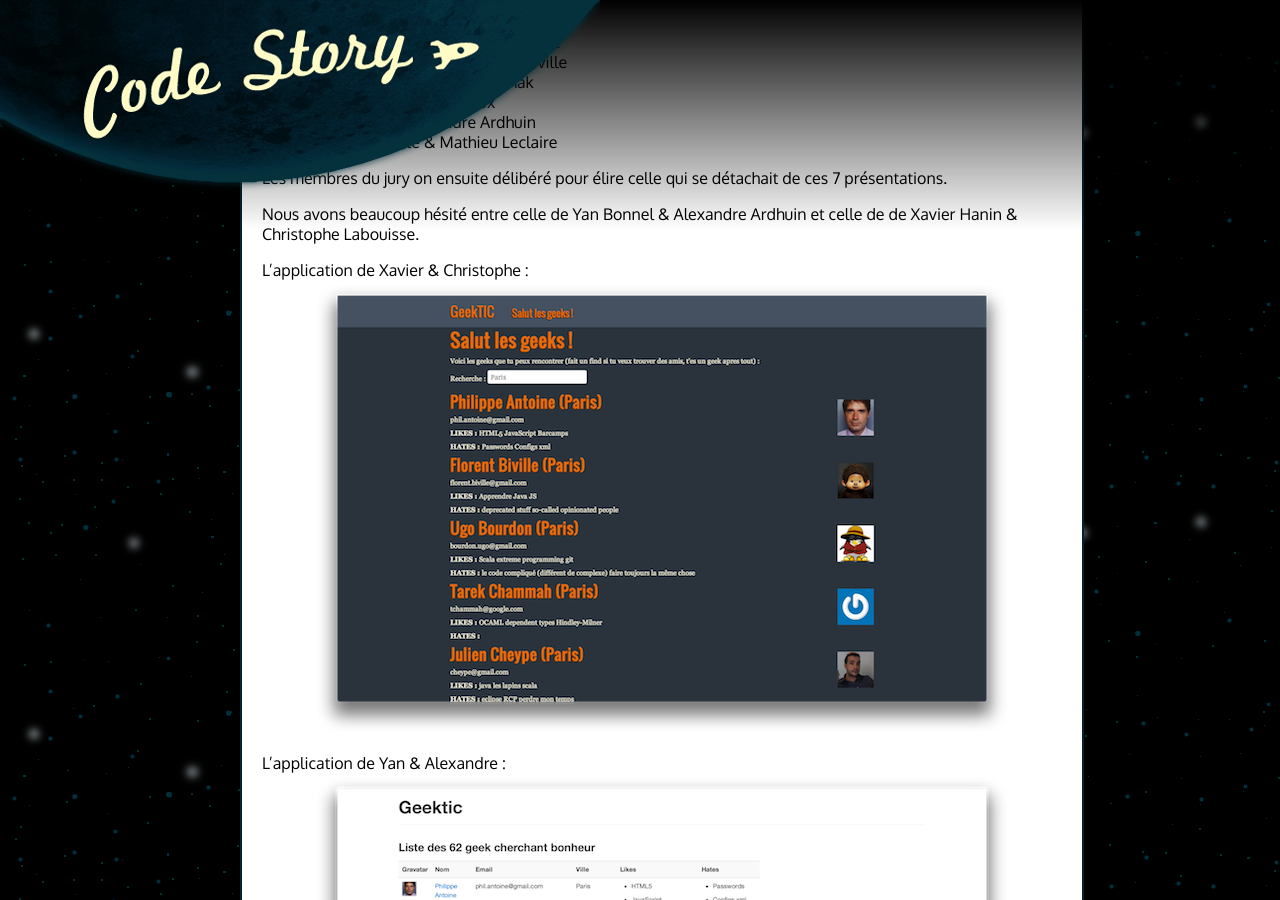
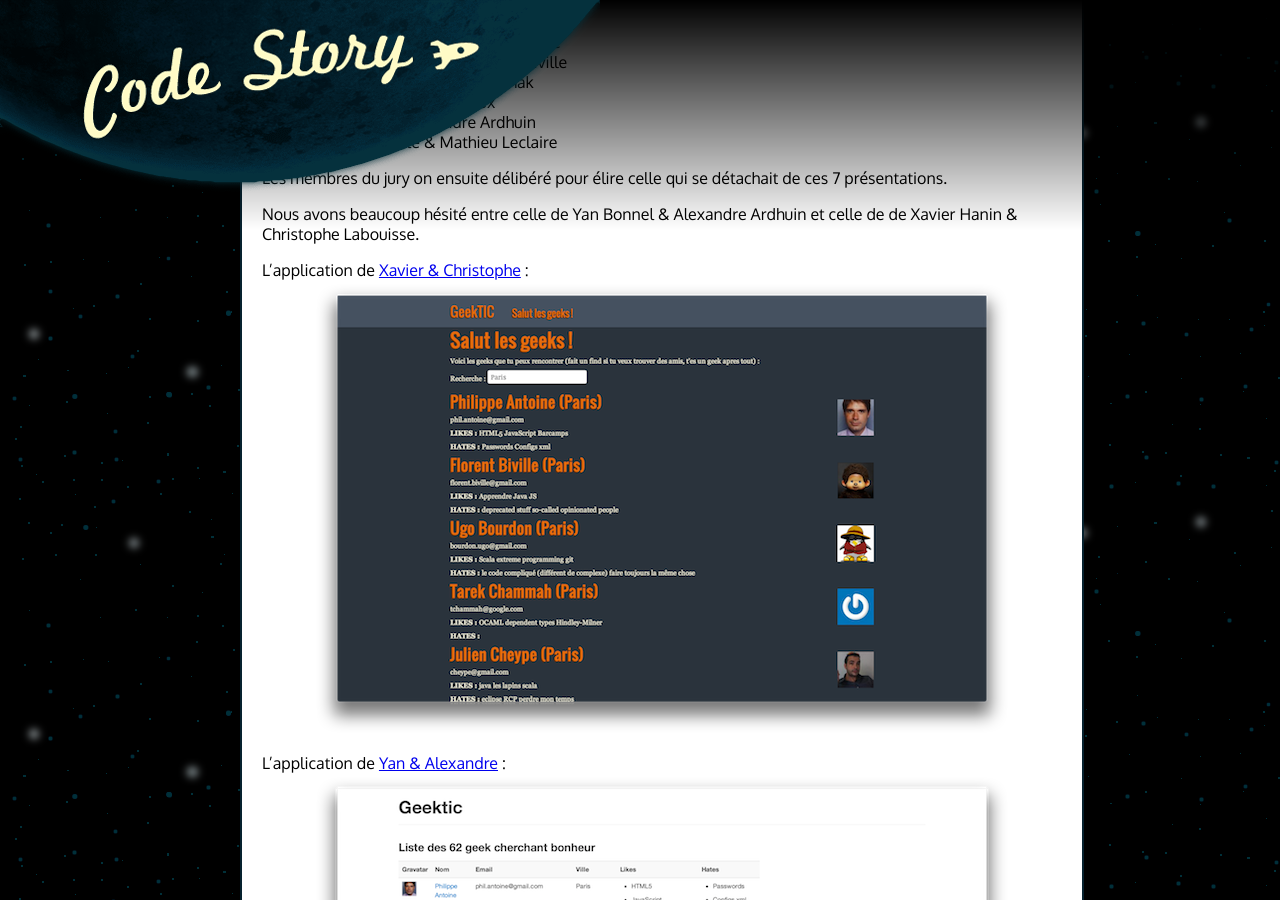
Before and after one commit to CodeStory/code-story-blog, a Jekyll site: the page built from _posts/2013-02-22-un-nouveau-binome.markdown, in a window 1280 px wide and 900 px high, scrolled down 844 px. Built offline with Jekyll 4.4.1, drawn with Linux system fonts in a browser that asks for light colours; comment, search, counter and statistics services are not loaded; part of the change alters nothing that is shown.

```diff
--- a/_posts/2013-02-22-un-nouveau-binome.markdown
+++ b/_posts/2013-02-22-un-nouveau-binome.markdown
@@ -39,10 +39,10 @@ Les membres du jury on ensuite délibéré pour élire celle qui se détachait d
 Nous avons beaucoup hésité entre celle de Yan Bonnel & Alexandre Ardhuin et celle de de Xavier Hanin & Christophe Labouisse.
 
 
-L'application de Xavier & Christophe :
+L'application de [Xavier & Christophe](http://codestory.xhan.in:8080) :
 ![L'application de Xavier & Christophe](/images/finale-2013/xavier-christophe.png)
 
-L'application de Yan & Alexandre :
+L'application de [Yan & Alexandre](http://serveur.ybonnel.fr:8080/) :
 ![L'application de Yan & Alexandre](/images/finale-2013/yan-alexandre.png)
 
 
```
